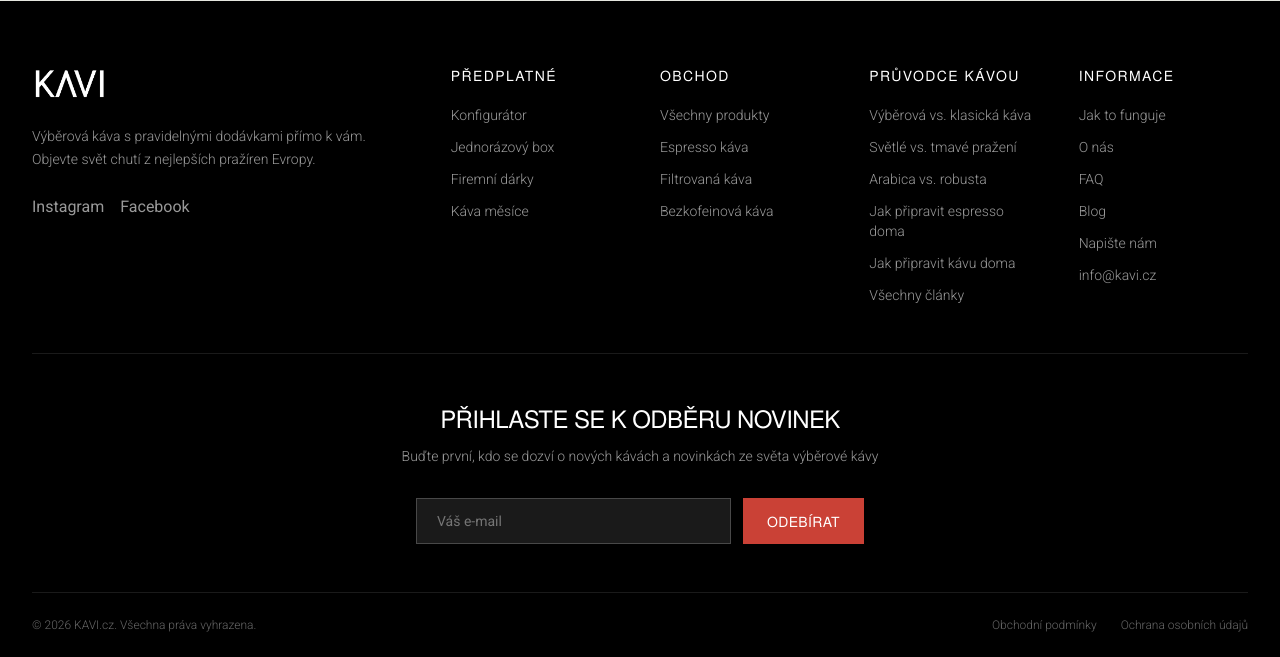
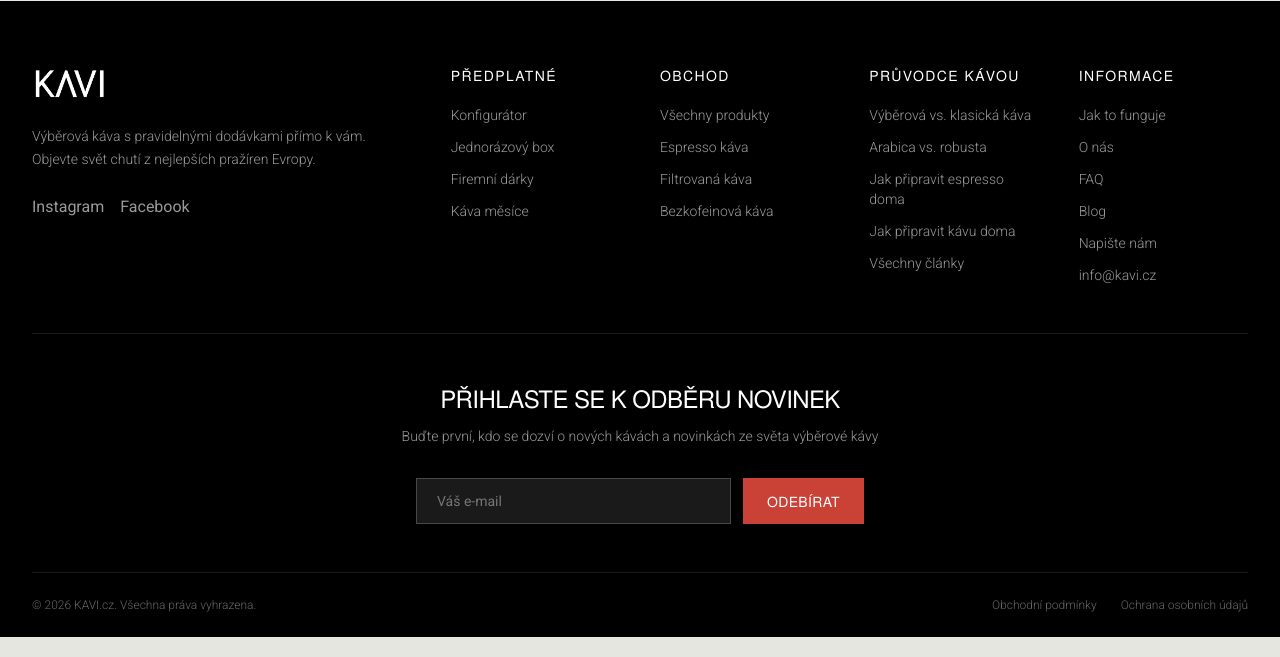
Before and after one commit to lukasslehofer-cz/Kavi, a Laravel app: page /o-nas in a window 1280 px wide. Shown: the part 2019-2676 px from the top of the page. Run offline with Laravel 10, Linux system fonts and the light colour scheme; data that the repository does not hold is empty; style sheets or scripts are compiled from the project's sources; settings files or empty folders that the repository lacks are supplied; some libraries are stand-ins or nearby versions.

Commit message:
Patička: v Průvodci kávou jen 4 články
Vypadlo „Světlé vs. tmavé pražení“: z vybraných článků má nejvíc
odkazů odjinud (9 stránek na produkci, nově i z textu dvou článků
a ze souvisejících).

Co-Authored-By: Claude Opus 5.5 <noreply@anthropic.com>

```diff
--- a/resources/views/layouts/app.blade.php
+++ b/resources/views/layouts/app.blade.php
@@ -373,14 +373,12 @@
             $footerGuide = ($currentLocale ?? 'cs') === 'en'
               ? [
                   'specialty-coffee-vs-regular-coffee' => 'Specialty vs. regular coffee',
-                  'light-vs-dark-roast-coffee' => 'Light vs. dark roast',
                   'arabica-vs-robusta-difference' => 'Arabica vs. robusta',
                   'how-to-make-espresso' => 'How to make espresso at home',
                   'how-to-make-coffee-at-home' => 'How to make coffee at home',
                 ]
               : [
                   'vyberova-kava-vs-klasicka-kava' => 'Výběrová vs. klasická káva',
-                  'svetle-vs-tmave-prazeni-kavy' => 'Světlé vs. tmavé pražení',
                   'arabica-vs-robusta-rozdil' => 'Arabica vs. robusta',
                   'jak-pripravit-espresso' => 'Jak připravit espresso doma',
                   'jak-pripravit-kavu-doma' => 'Jak připravit kávu doma',
```
